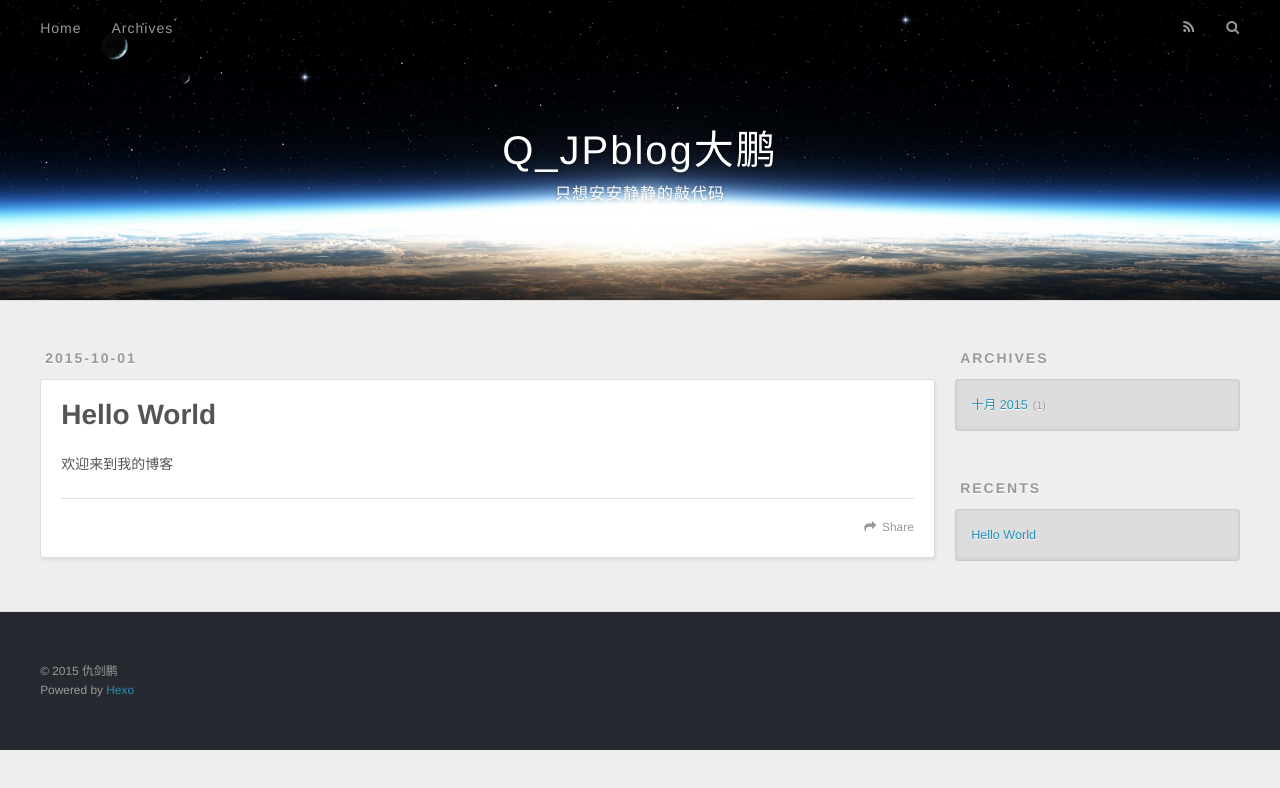
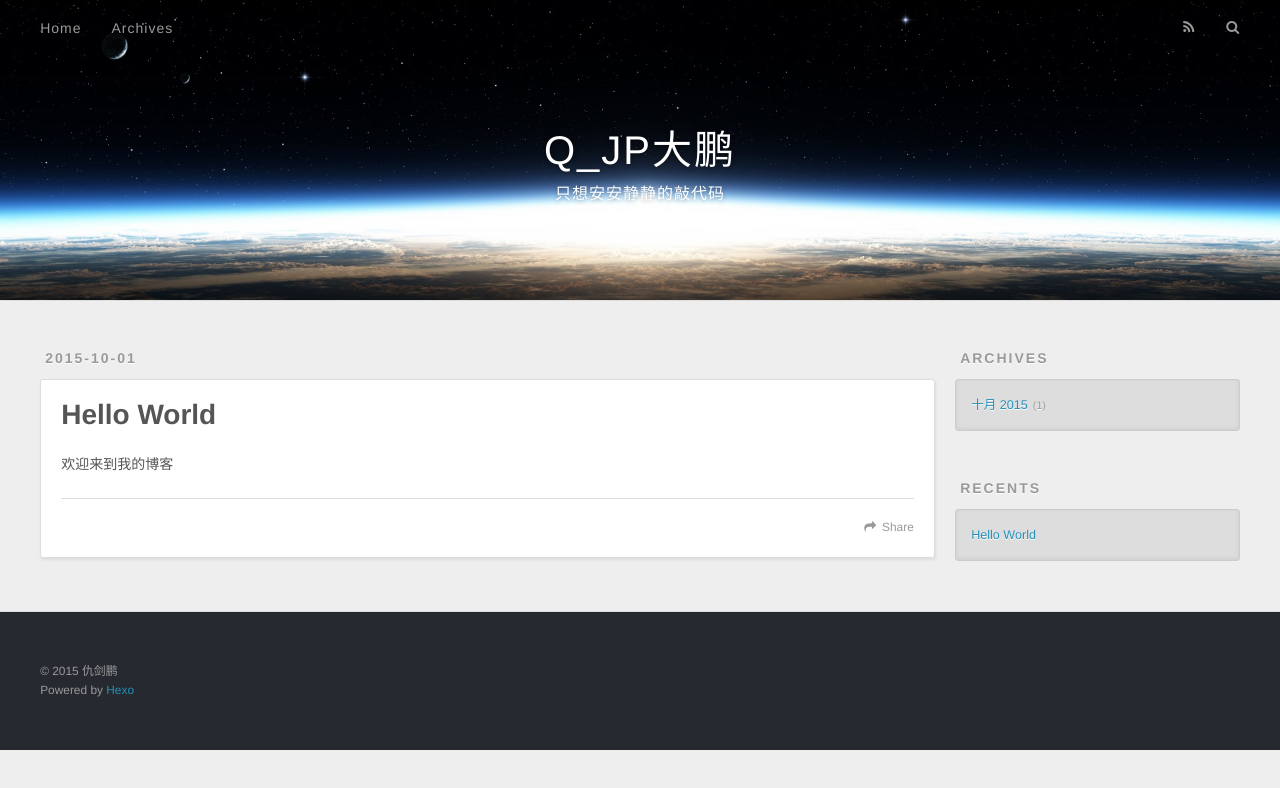
Before and after one commit to myJPQ/myJPQ.github.io, a plain HTML site: page index.html in a window 1280 px wide. Drawn offline with nearby package versions, Linux system fonts and the light colour scheme.

Commit message:
Site updated: 2015-10-01 15:51:52

```diff
--- a/index.html
+++ b/index.html
@@ -3,19 +3,19 @@
 <head>
   <meta charset="utf-8">
 
-  <title>Q_JPblog大鹏</title>
+  <title>Q_JP大鹏</title>
   <meta name="viewport" content="width=device-width, initial-scale=1, maximum-scale=1">
   <meta name="description" content="大鹏的blog｜android｜java">
 <meta property="og:type" content="website">
-<meta property="og:title" content="Q_JPblog大鹏">
+<meta property="og:title" content="Q_JP大鹏">
 <meta property="og:url" content="http://yoursite.com/index.html">
-<meta property="og:site_name" content="Q_JPblog大鹏">
+<meta property="og:site_name" content="Q_JP大鹏">
 <meta property="og:description" content="大鹏的blog｜android｜java">
 <meta name="twitter:card" content="summary">
-<meta name="twitter:title" content="Q_JPblog大鹏">
+<meta name="twitter:title" content="Q_JP大鹏">
 <meta name="twitter:description" content="大鹏的blog｜android｜java">
 
-    <link rel="alternative" href="/atom.xml" title="Q_JPblog大鹏" type="application/atom+xml">
+    <link rel="alternative" href="/atom.xml" title="Q_JP大鹏" type="application/atom+xml">
 
 
     <link rel="icon" href="/favicon.png">
@@ -33,7 +33,7 @@
   <div id="header-outer" class="outer">
     <div id="header-title" class="inner">
       <h1 id="logo-wrap">
-        <a href="/" id="logo">Q_JPblog大鹏</a>
+        <a href="/" id="logo">Q_JP大鹏</a>
       </h1>
 
         <h2 id="subtitle-wrap">
@@ -92,7 +92,7 @@
 
     </div>
     <footer class="article-footer">
-      <a data-url="http://yoursite.com/2015/10/01/hello-world/" data-id="cif7x9yic0000kvedrr028ljl" class="article-share-link">Share</a>
+      <a data-url="http://yoursite.com/2015/10/01/hello-world/" data-id="cif7xbalb0000lnedl6z9s6ir" class="article-share-link">Share</a>
 
 
     </footer>
```
Also changed, not shown: 2015/10/01/hello-world/index.html (+5 -5 lines), archives/2015/10/index.html (+6 -6 lines), archives/2015/index.html (+6 -6 lines), archives/index.html (+6 -6 lines).
